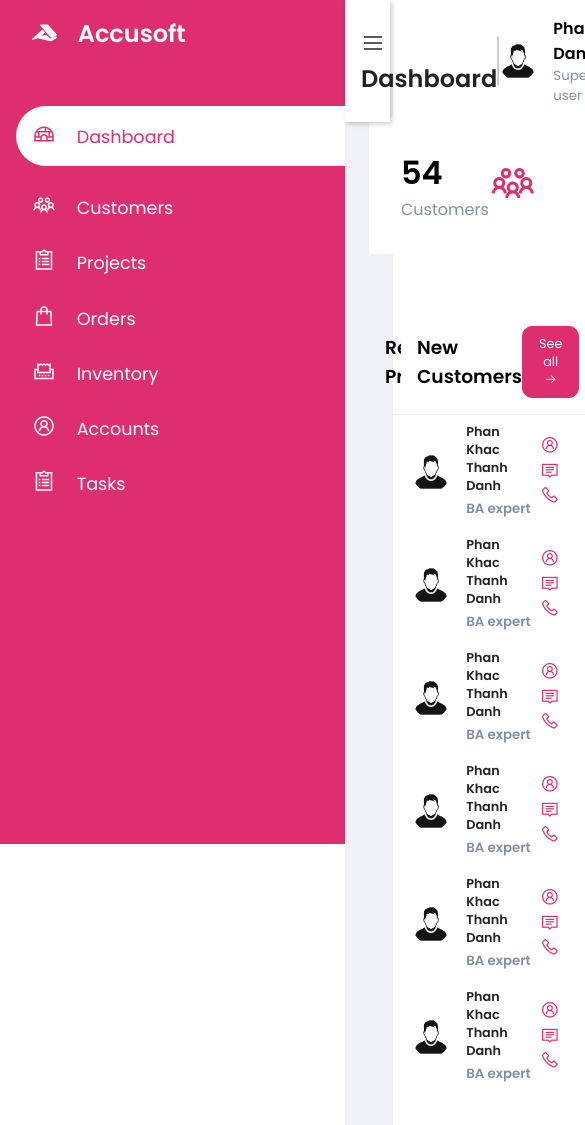
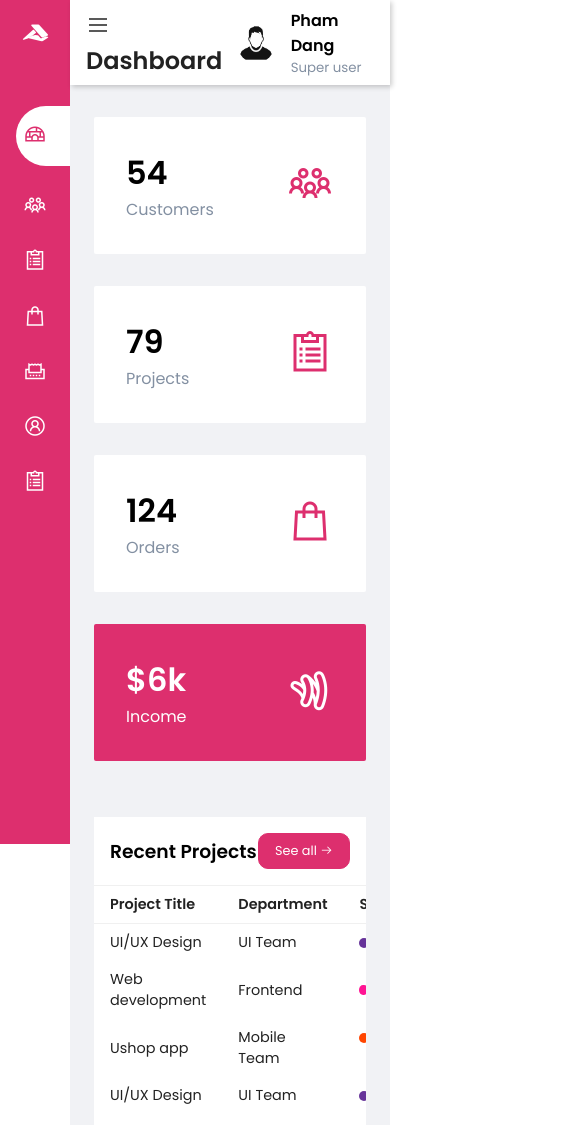
Before and after one commit to DangPham112000/small_web_projects, a plain HTML site: page 02_admin_dashboard/index.html in a window 390 px wide. Shown: the top 1125 px of the page, 585 px wide, since content can reach past the window. Drawn offline with nearby package versions, Linux system fonts and the light colour scheme.

Commit message:
Minor resposive

```diff
--- /dev/null
+++ b/02_admin_dashboard/assets/css/responsive.css
@@ -0,0 +1,59 @@
+@media only screen and (max-width: 1200px) {
+    .sidebar {
+        width: 70px;
+    }
+
+    .sidebar .sidebar-brand,
+    .sidebar li {
+        padding-left: 1rem;
+        text-align: center;
+    }
+
+    .sidebar li a {
+        padding-left: 0;
+    }
+
+    .sidebar .sidebar-brand h2 span:last-child,
+    .sidebar .sidebar-menu li a span:last-child {
+        display: none;
+    }
+
+    .main-content{
+        margin-left: 70px;
+    }
+
+    .main-content header{
+        left: 70px;
+        width: calc(100% - 70px);
+    }
+}
+
+@media screen and (max-width: 960px) {
+    .cards {
+        grid-template-columns: repeat(2, 1fr);
+    }
+
+    .recent-grid {
+        grid-template-columns: 60% 40%;
+    }
+}
+
+@media screen and (max-width: 768px) {
+    .cards {
+        grid-template-columns: repeat(2, 1fr);
+    }
+
+    .recent-grid {
+        grid-template-columns: 100%;
+    }
+
+    .search-wrapper {
+        display: none;
+    }
+}
+
+@media screen and (max-width: 560px) {
+    .cards {
+        grid-template-columns: 100%;
+    }
+}
--- a/02_admin_dashboard/assets/css/style.css
+++ b/02_admin_dashboard/assets/css/style.css
@@ -112,6 +112,7 @@ header {
     left: 345px;
     top: 0;
     width: calc(100% - 345px);
+    height: 85px;
     z-index: 1;
     transition: left 300ms;
 }
--- a/02_admin_dashboard/index.html
+++ b/02_admin_dashboard/index.html
@@ -3,11 +3,12 @@
 <head>
     <meta charset="UTF-8">
     <meta http-equiv="X-UA-Compatible" content="IE=edge">
-    <meta name="viewport" content="width=device-width, initial-scale=1.0">
+    <meta name="viewport" content="width=device-width, initial-scale=1.0, maximun-scale=1">
     <title>DeliHUB Admin</title>
     <link href="https://fonts.googleapis.com/css2?family=Poppins:wght@300;400;500;600&display=swap" rel="stylesheet">
     <link rel="stylesheet" href="https://maxst.icons8.com/vue-static/landings/line-awesome/line-awesome/1.3.0/css/line-awesome.min.css">
     <link rel="stylesheet" href="./assets/css/style.css">
+    <link rel="stylesheet" href="./assets/css/responsive.css">
 </head>
 <body>
     <input type="checkbox" name="" id="nav-toggle">
```
